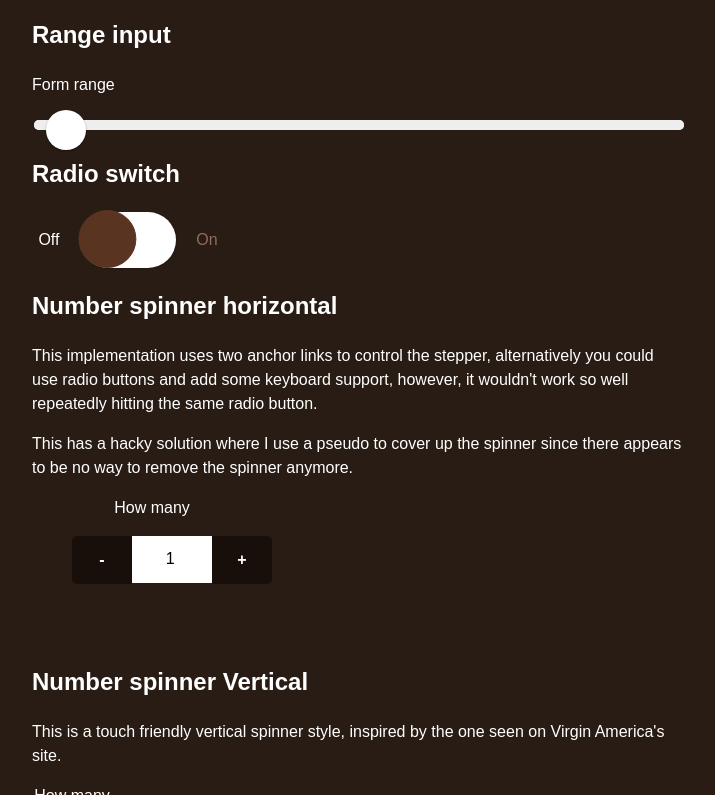
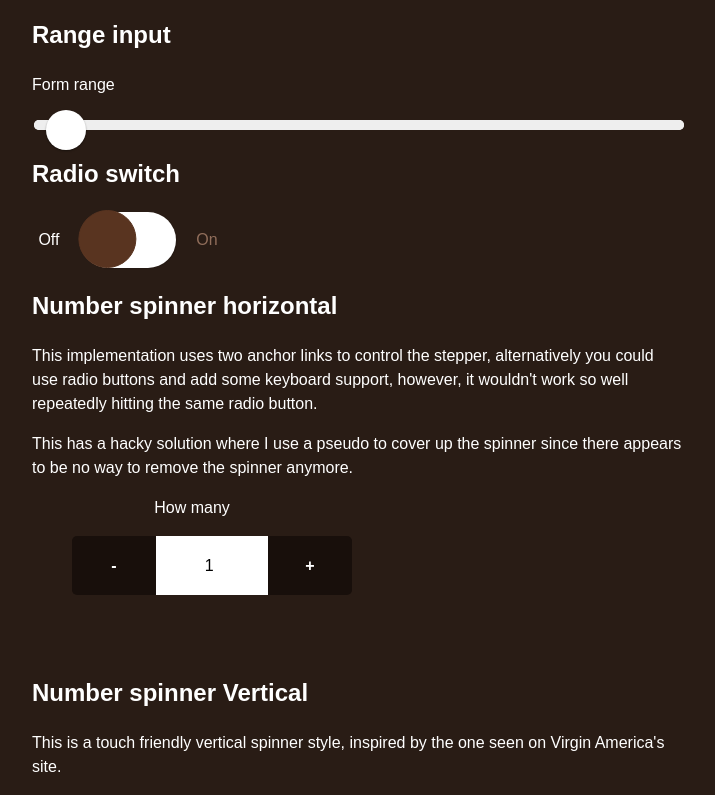
Before and after one commit to chriswrightdesign/customforms, a website: page index.html in a window 1280 px wide. Shown: the part 395-1190 px from the top of the page, without its empty margins (283-998 px from the left). Drawn offline with Linux system fonts and the light colour scheme.

Commit message:
Fix: iOS device spinner

```diff
--- a/src/sass/partials/_spinner-horizontal.scss
+++ b/src/sass/partials/_spinner-horizontal.scss
@@ -5,7 +5,7 @@ $spinnerHorizontalBtnRadius: 5px;
 $spinnerHoziontalBtnTextColor:#fff;
 
 .spinner-horizontal {
-    max-width:15em;
+    max-width:20em;
     margin:0 0 5em 0;
 }
 .spinner-horizontal:after {
@@ -23,7 +23,7 @@ $spinnerHoziontalBtnTextColor:#fff;
 }
 .btn-spinner {
     display:block;
-    padding:0.75em 1em;
+    padding:1.1em 1.1em;
     color:$spinnerHoziontalBtnTextColor;
     font-size:1em;
     font-weight:700;
@@ -70,10 +70,11 @@ $spinnerHoziontalBtnTextColor:#fff;
     background: none;
     border: none;
     background:#fff;
-    padding:0.7em 0 0.7em 0.7em;
+    padding:1.1em 0 1.05em 0.6em;
     text-align:center;
     font-size:1em;
     line-height:1.5;
+    border-radius:none;
     width: 100%;
     -webkit-appearance:none;
     -moz-appearance:none;
--- a/src/sass/partials/_spinner-vertical.scss
+++ b/src/sass/partials/_spinner-vertical.scss
@@ -26,6 +26,7 @@ $spinnerVerticalBtnTextColor:#fff;
     background: none;
     border: none;
     background:#fff;
+    border-radius:none;
     padding:1.5em 0.75em 1.5em 1.25em;
     text-align:center;
     font-size:1em;
```
Also changed, not shown: dist/main.css, style/main.css, style/main.min.css.
